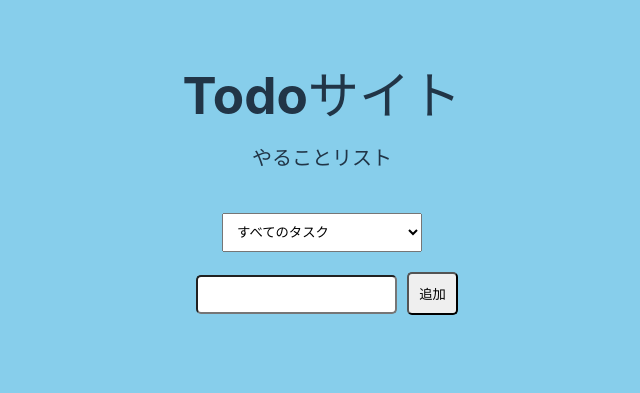
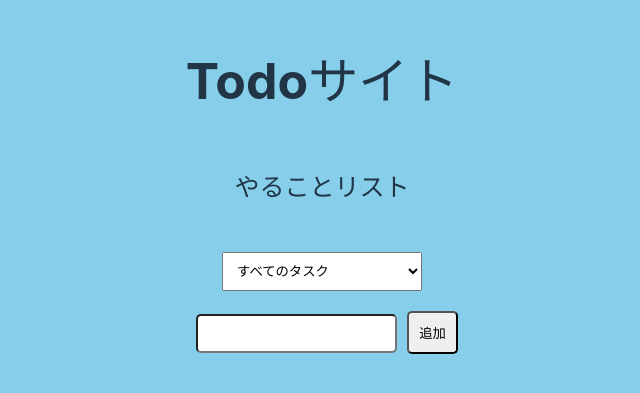
Before and after one commit to kaede-hub/todoappdayo, a React (Vite) app: page / in a window 1280 px wide. Shown: the part 213-606 px from the top of the page, without its empty margins (318-958 px from the left). Built offline with nearby package versions, Linux system fonts and the light colour scheme.

Commit message:
ソースコードにコメント残しました。 また、ChakraUIも書きました。

```diff
--- a/package.json
+++ b/package.json
@@ -9,6 +9,10 @@
     "preview": "vite preview"
   },
   "dependencies": {
+    "@chakra-ui/react": "^2.5.5",
+    "@emotion/react": "^11.10.6",
+    "@emotion/styled": "^11.10.6",
+    "framer-motion": "^10.10.0",
     "react": "^18.2.0",
     "react-dom": "^18.2.0",
     "styled-components": "^5.3.9"
--- a/src/App.css
+++ b/src/App.css
@@ -9,15 +9,7 @@ body {
   background-color: skyblue;
 }
 
-h1 {
-  font-weight: bold;
-  margin-bottom: 20px;
-}
 
-p {
-  font-weight: bold;
-  font-size: 20px;
-}
 
 select {
   margin:20px;
--- a/src/App.tsx
+++ b/src/App.tsx
@@ -1,11 +1,12 @@
 import { useState } from 'react';
 import './App.css'
-
+import { Box, Text } from '@chakra-ui/react';
 
 type Todo = {
   value: string;
   readonly id: number;
   checked: boolean;
+  // 完了/未完了を示すプロパティ
   removed: boolean;
 };
 
@@ -20,22 +21,41 @@ export const App = () => {
     setText(e.target.value);
   };
 
+// todos ステートを更新する関数
   const handleSubmit = () => {
     if (!text) return;
 
+    // 新しい Todo を作成
+    // 明示的に型注釈を付けてオブジェクトの型を限定する
     const newTodo: Todo = {
+      /**
+      * Todo型オブジェクトの型定義が更新されたため、
+      * number型の id プロパティの存在が必須になった
+      */
       value: text,
       id: new Date().getTime(),
+      // 初期値（todo 作成時）は false
       checked: false,
       removed: false,
     };
 
+     /**
+     * 更新前の todos ステートを元に
+     * スプレッド構文で展開した要素へ
+     * newTodo を加えた新しい配列でステートを更新
+     **/
     setTodos((todos) => [newTodo, ...todos]);
+    // フォームへの入力をクリアする
     setText('');
   };
 
   const handleEdit = (id: number, value: string) => {
     setTodos((todos) => {
+      /**
+       * 引数として渡された todo の id が一致する
+       * 更新前の todos ステート内の todo の
+       * value プロパティを引数 value (= e.target.value) に書き換える
+       */
       const deepCopy = todos.map((todo) => ({ ...todo }));
 
       const newTodos = deepCopy.map((todo) => {
@@ -88,14 +108,19 @@ export const App = () => {
   };
 
   const filteredTodos = todos.filter((todo) => {
+    // filter ステートの値に応じて異なる内容の配列を返す
     switch (filter) {
       case 'all':
+        // 削除されていないもの
         return !todo.removed;
       case 'checked':
+        // 完了済 **かつ** 削除されていないもの
         return todo.checked && !todo.removed;
       case 'unchecked':
+        // 未完了 **かつ** 削除されていないもの
         return !todo.checked && !todo.removed;
       case 'removed':
+        // 削除済みのもの
         return todo.removed;
       default:
         return todo;
@@ -103,9 +128,20 @@ export const App = () => {
   });
 
   return (
-    <div>
-      <h1>Todoサイト</h1>
-      <p>やることリスト</p>
+    <Box
+    margin={"20px"}
+    padding={"20px"}>
+      <Text
+      fontWeight={"bold"}
+      fontSize={"50px"}
+      >
+        Todoサイト
+      </Text>
+      <Text
+      fontWeight={"bold"}
+      fontSize={"25px"}>
+        やることリスト
+      </Text>
       <select
         defaultValue="all"
         onChange={(e) => handleSort(e.target.value as Filter)}
@@ -115,6 +151,7 @@ export const App = () => {
         <option value="unchecked">現在のタスク</option>
         <option value="removed">ごみ箱</option>
       </select>
+      {/* フィルターが `removed` のときは「ごみ箱を空にする」ボタンを表示 */}
       {filter === 'removed' ? (
         <button
           onClick={handleEmpty}
@@ -123,6 +160,7 @@ export const App = () => {
           ごみ箱を空にする
         </button>
       ) : (
+        // フィルターが `checked` でなければ Todo 入力フォームを表示
         filter !== 'checked' && (
           <form
             onSubmit={(e) => {
@@ -159,7 +197,7 @@ export const App = () => {
           );
         })}
       </ul>
-    </div>
+    </Box>
   );
 };
 
```
Also changed, not shown: 2 other files (tests, documents, lock files or other folders).
